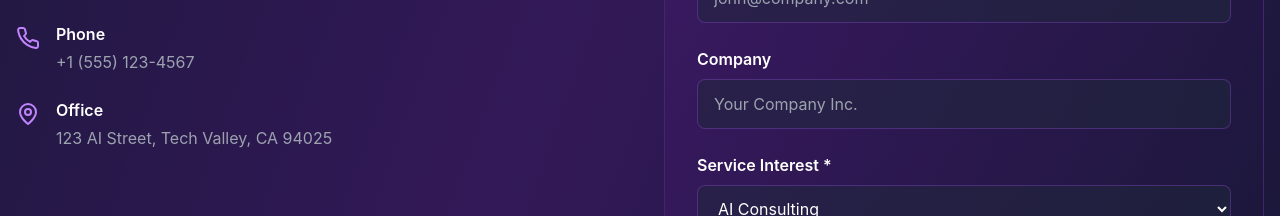
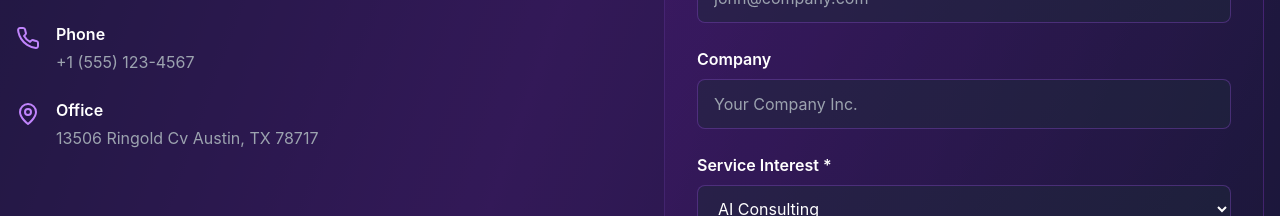
Before and after one commit to bartljl20200316/summit-peak-ai-website, a React (Create React App) app: page / in a window 1280 px wide. Shown: the part 2000-2216 px from the top of the page. Built offline with nearby package versions, Linux system fonts and the light colour scheme.

Commit message:
Update office address

```diff
--- a/src/App.js
+++ b/src/App.js
@@ -278,7 +278,7 @@
                   <MapPin className="w-6 h-6 text-purple-400 mr-4 mt-1" />
                   <div>
                     <h4 className="text-white font-semibold mb-1">Office</h4>
-                    <p className="text-gray-400">123 AI Street, Tech Valley, CA 94025</p>
+                    <p className="text-gray-400">13506 Ringold Cv Austin, TX 78717</p>
                   </div>
                 </div>
               </div>
```
